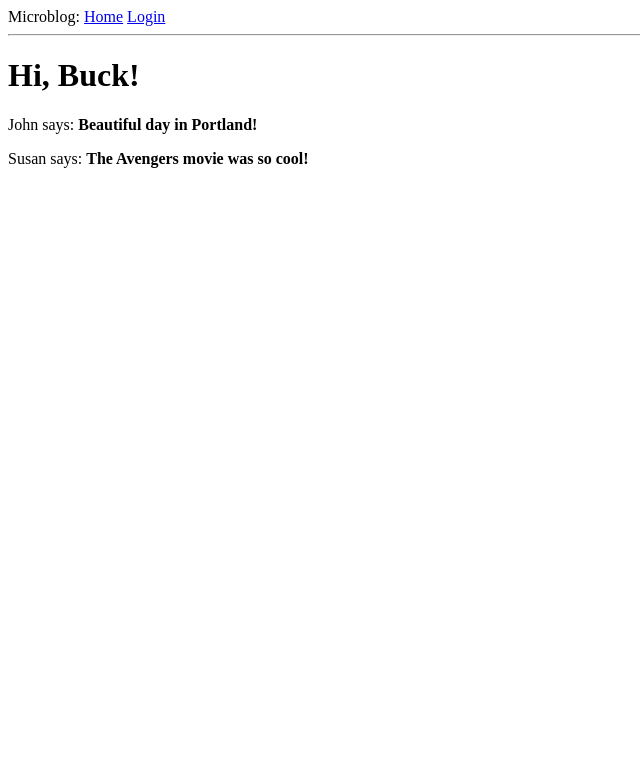
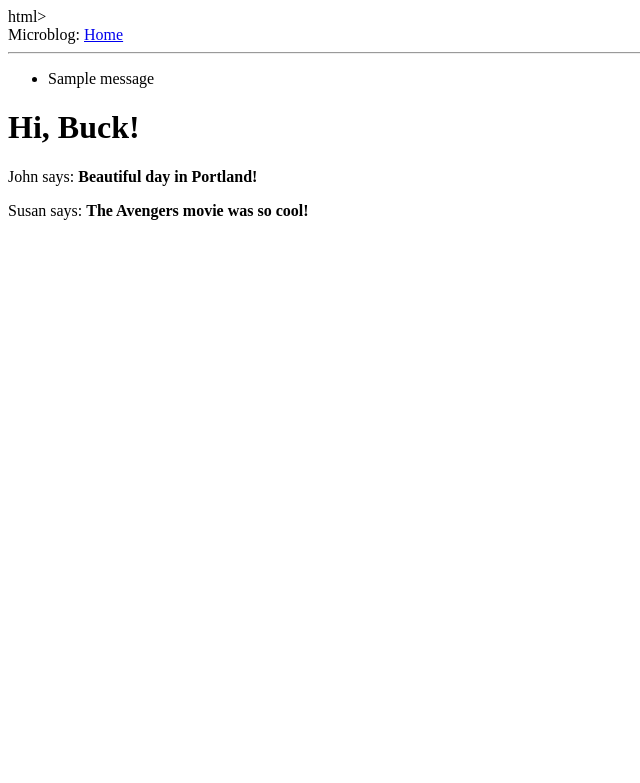
Before and after one commit to buckbaskin/Insight, a Flask app: page / in a window 1280 px wide. Shown: the top 783 px of the page, without its empty margins (0-640 px from the left). Run offline with Flask 2, Linux system fonts and the light colour scheme; one stand-in notice (Sample message) is shown.

Commit message:
Added more login stuff. it works, but I don't want to use OpenID

```diff
--- a/web_app/app/templates/base.html
+++ b/web_app/app/templates/base.html
@@ -1,14 +1,23 @@
-<html>
+html>
   <head>
     {% if title %}
     <title>{{ title }} - microblog</title>
     {% else %}
-    <title>Welcome to microblog</title>
+    <title>microblog</title>
     {% endif %}
   </head>
   <body>
-    <div>Microblog: <a href="/">Home</a> <a href="/login">Login</a></div>
+    <div>Microblog: <a href="/index">Home</a></div>
     <hr>
+    {% with messages = get_flashed_messages() %}
+      {% if messages %}
+        <ul>
+        {% for message in messages %}
+            <li>{{ message }} </li>
+        {% endfor %}
+        </ul>
+      {% endif %}
+    {% endwith %}
     {% block content %}{% endblock %}
   </body>
 </html>
--- a/web_app/app/views.py
+++ b/web_app/app/views.py
@@ -24,6 +24,11 @@ def index():
 
 @app.route('/login', methods=['GET', 'POST'])
 def login():
-    form = LoginForm
+    form = LoginForm()
+    if form.validate_on_submit():
+        flash('Login requested for OpenID="%s", remember_me=%s' %
+              (form.openid.data, str(form.remember_me.data)))
+        return redirect('/index')
     return render_template('login.html',
+                           title='Sign In',
                            form=form)
```
